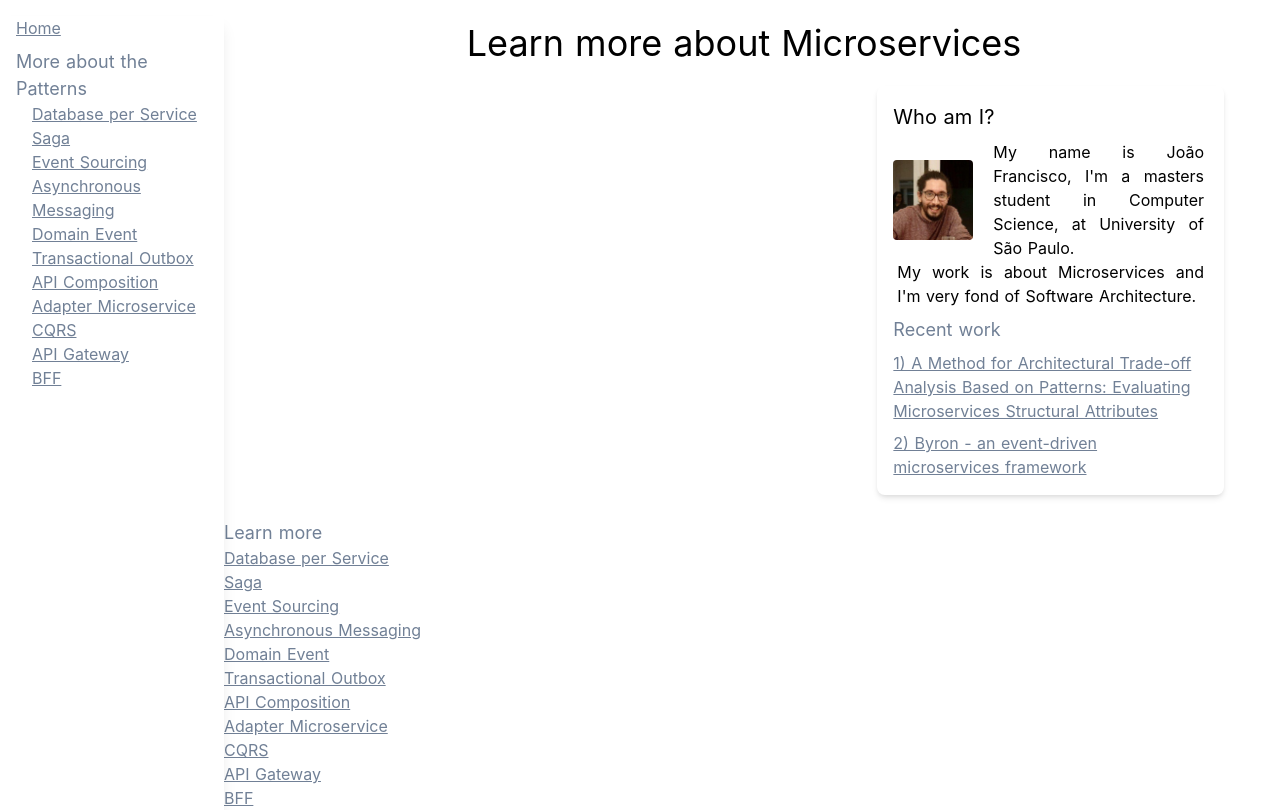
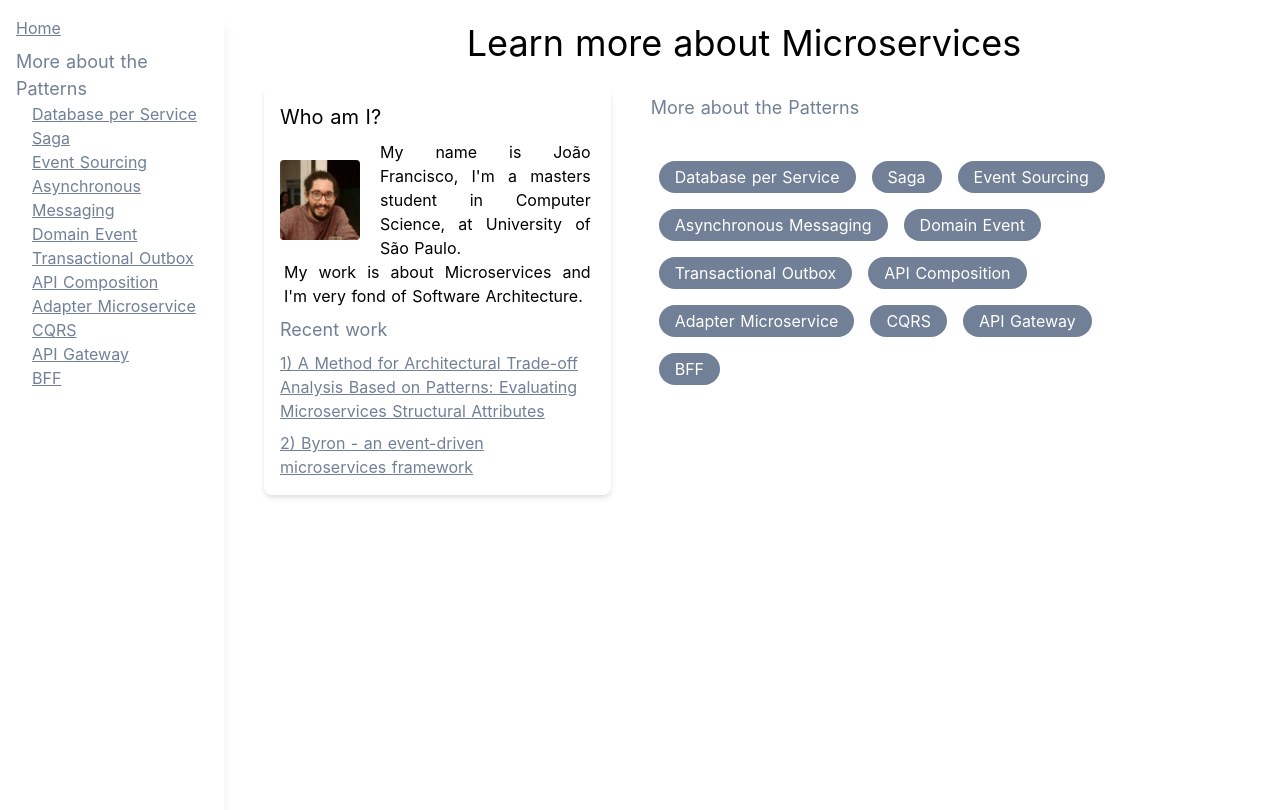
Before and after one commit to the-microservices-info/frontend, a Nuxt app: page /learn in a window 1280 px wide. Built offline with nearby package versions, Linux system fonts and the light colour scheme.

Commit message:
set responsive layout for learn landingpage
Signed-off-by: João Daniel <jotaf.daniel@gmail.com>

```diff
--- a/pages/learn/index.vue
+++ b/pages/learn/index.vue
@@ -1,12 +1,12 @@
 <template>
   <LearnScaffold #default="{ items }">
-    <div class="px-4 lg:pl-56 lg:mt-4 flex flex-col">
-      <h1 class="text-4xl text-center self-center">
+    <div class="px-4 lg:pl-56 lg:mt-4 flex flex-col lg:flex-row lg:flex-wrap">
+      <h1 class="text-4xl text-center self-center w-screen">
         Learn more about Microservices
       </h1>
 
       <div
-        class="px-4 my-4 shadow-md rounded-lg p-4 flex flex-col lg:w-1/3 lg:mx-10 lg:self-end"
+        class="px-4 my-4 shadow-md rounded-lg p-4 flex flex-col lg:w-1/3 lg:mx-10"
       >
         <h2 class="text-xl mb-2">Who am I?</h2>
 
@@ -39,15 +39,19 @@
         </NuxtLink>
       </div>
 
-      <p class="text-lg mt-2 text-gray-600">Learn more</p>
+      <div class="flex flex-col mt-4 w-1/2">
+        <p class="text-lg mt-2 text-gray-600 mb-8">More about the Patterns</p>
+        <div class="flex flex-col lg:flex-row lg:flex-wrap">
           <NuxtLink
             v-for="item in items"
             :key="item"
-        class="underline text-gray-600"
+            class="pattern-link"
             :to="`/learn/${item}`"
           >
             {{ item }}
           </NuxtLink>
+        </div>
+      </div>
     </div>
   </LearnScaffold>
 </template>
@@ -70,3 +74,15 @@ export default {
   }),
 }
 </script>
+
+<style lang="postcss" scoped>
+.pattern-link {
+  @apply underline text-gray-600 my-1;
+}
+
+@screen lg {
+  .pattern-link {
+    @apply py-1 px-4 m-2 bg-gray-600 text-white text-center rounded-full no-underline;
+  }
+}
+</style>
```
Lines whose indentation alone changed are shown as unchanged.
